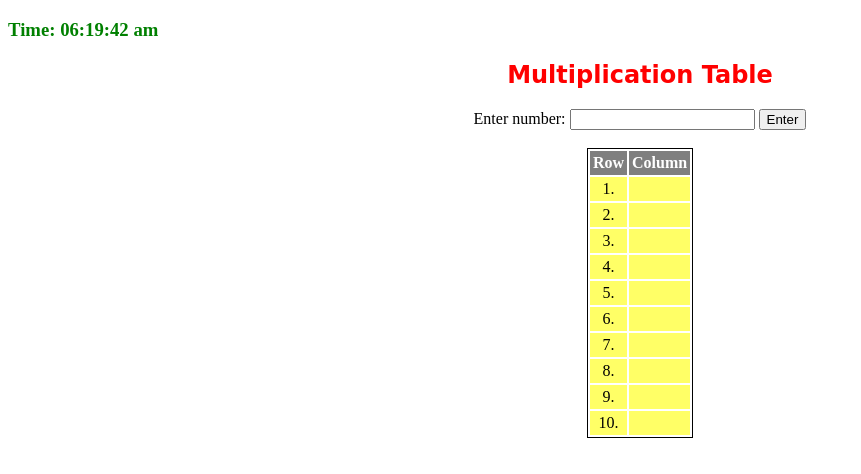
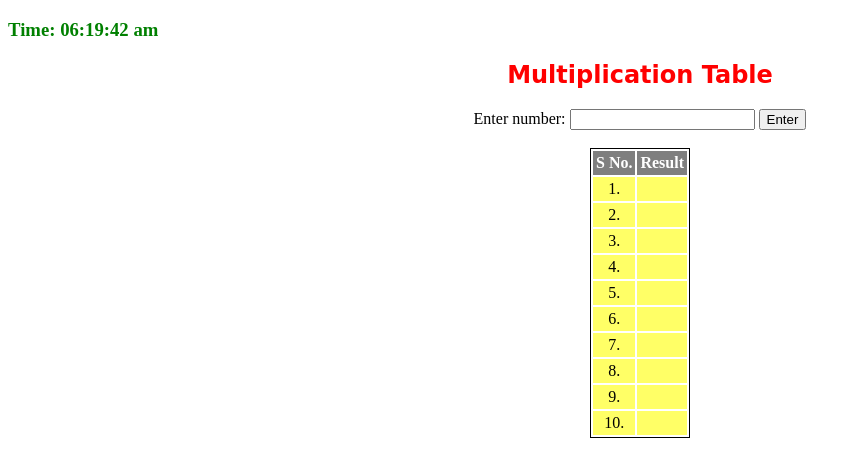
Before and after one commit to pradhanssingh719/Arithmetic-Operators, a plain HTML site: page index.html in a window 1280 px wide. Shown: the whole page, without its empty margins (0-861 px from the left). Drawn offline with Linux system fonts and the light colour scheme.

Commit message:
change in row and coulmn name

```diff
--- a/index.html
+++ b/index.html
@@ -18,8 +18,8 @@
     <table class="table1">
       <thead>
         <tr>
-          <th>Row</th>
-          <th>Column</th>
+          <th>S No.</th>
+          <th>Result</th>
         </tr>
       </thead>
       <tbody>
```
